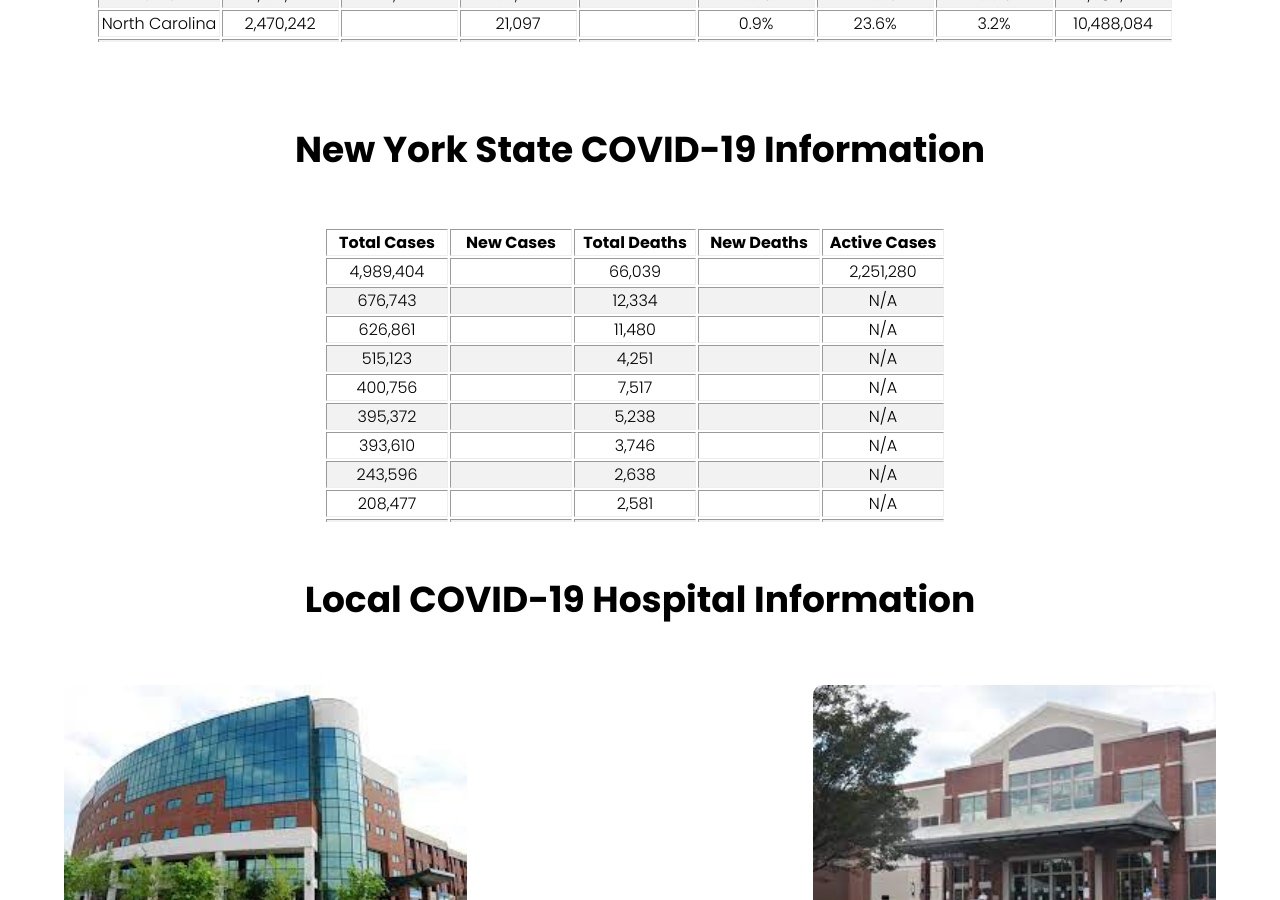
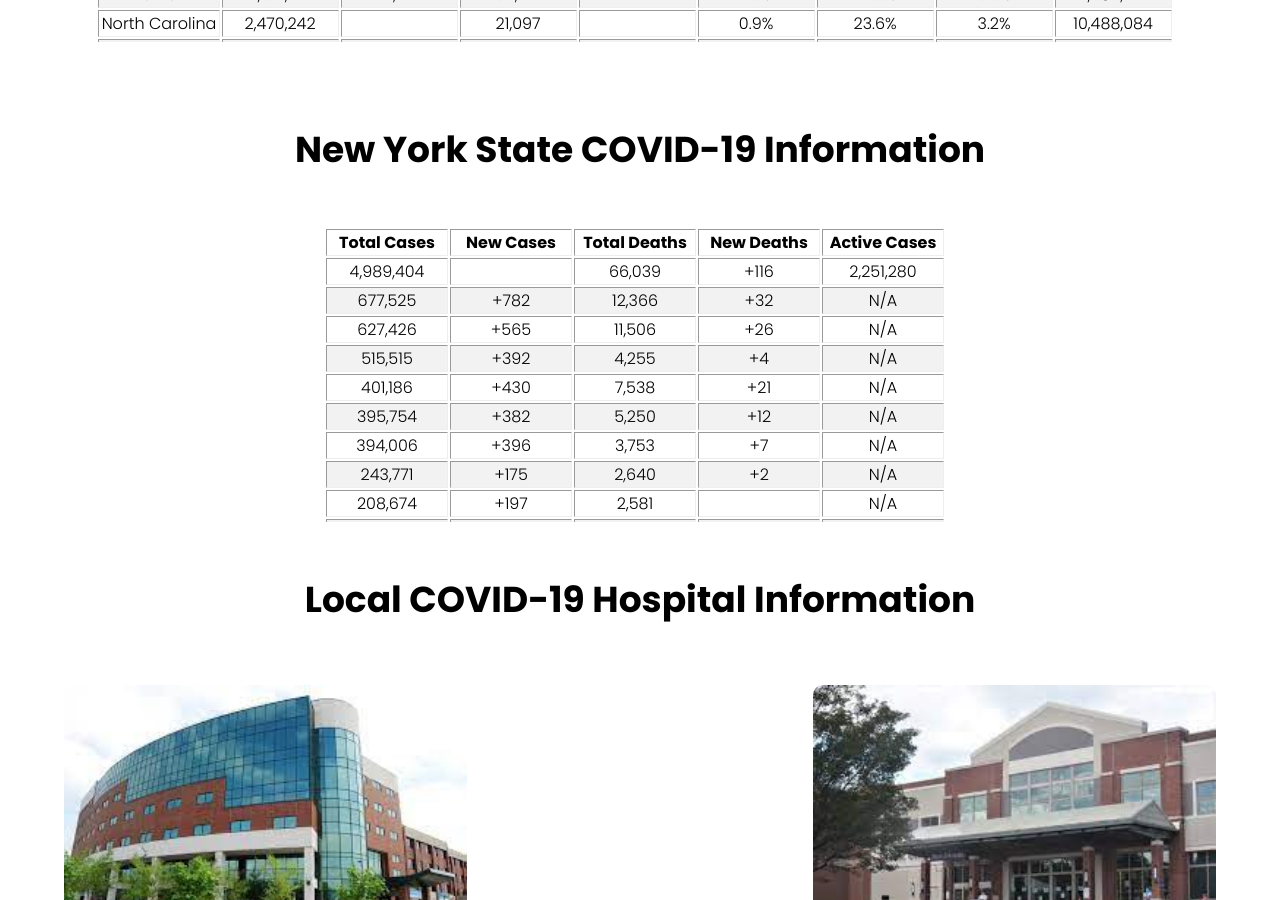
Before and after one commit to Pasin3ru/Tracking-COVID-19, a Jekyll site: the page built from index.html, in a window 1280 px wide and 900 px high, scrolled down 2170 px. Built offline with Jekyll 4.4.1, drawn with Linux system fonts in a browser that asks for light colours; some of the changed text lies outside the part shown.

Commit message:
update data

```diff
--- a/_includes/hospital-tables/gf_hospital.html
+++ b/_includes/hospital-tables/gf_hospital.html
@@ -9,6 +9,13 @@
     </tr>
   </thead>
   <tbody>
+    <tr>
+      <td>Feb 5</td>
+      <td>30</td>
+      <td>4</td>
+      <td>4</td>
+      <td>0</td>
+    </tr>
     <tr>
       <td>Feb 4</td>
       <td>32</td>
@@ -37,12 +44,5 @@
       <td>6</td>
       <td>0</td>
     </tr>
-    <tr>
-      <td>Jan 31</td>
-      <td>42</td>
-      <td>3</td>
-      <td>7</td>
-      <td>0</td>
-    </tr>
   </tbody>
 </table>
--- a/_includes/hospital-tables/global_data.html
+++ b/_includes/hospital-tables/global_data.html
@@ -136,10 +136,10 @@
     </tr>
     <tr>
       <td>Argentina</td>
-      <td>8,577,215</td>
-      <td></td>
-      <td>122,584</td>
-      <td></td>
+      <td>8,589,879</td>
+      <td>+12,664</td>
+      <td>122,684</td>
+      <td>+100</td>
       <td>1.4%</td>
       <td>18.7%</td>
       <td>2.2%</td>
@@ -158,10 +158,10 @@
     </tr>
     <tr>
       <td>Colombia</td>
-      <td>5,956,350</td>
-      <td></td>
-      <td>135,518</td>
-      <td></td>
+      <td>5,966,706</td>
+      <td>+10,356</td>
+      <td>135,757</td>
+      <td>+239</td>
       <td>2.3%</td>
       <td>11.5%</td>
       <td>1.5%</td>
@@ -523,9 +523,9 @@
       <td>Kazakhstan</td>
       <td>1,270,954</td>
       <td>+4,826</td>
-      <td>13,340</td>
-      <td></td>
-      <td>1.0%</td>
+      <td>13,356</td>
+      <td>+16</td>
+      <td>1.1%</td>
       <td>6.6%</td>
       <td>0.3%</td>
       <td>19,134,864</td>
@@ -587,10 +587,10 @@
     </tr>
     <tr>
       <td>Bulgaria</td>
-      <td>993,255</td>
-      <td></td>
-      <td>33,728</td>
-      <td></td>
+      <td>995,436</td>
+      <td>+2,181</td>
+      <td>33,770</td>
+      <td>+42</td>
       <td>3.4%</td>
       <td>14.5%</td>
       <td>0.3%</td>
@@ -631,12 +631,12 @@
     </tr>
     <tr>
       <td>Tunisia</td>
-      <td>940,223</td>
-      <td></td>
-      <td>26,612</td>
-      <td></td>
+      <td>944,175</td>
+      <td>+3,952</td>
+      <td>26,679</td>
+      <td>+67</td>
       <td>2.8%</td>
-      <td>7.8%</td>
+      <td>7.9%</td>
       <td>0.2%</td>
       <td>12,015,844</td>
     </tr>
@@ -696,6 +696,17 @@
       <td>9,444,364</td>
     </tr>
     <tr>
+      <td>Ecuador</td>
+      <td>766,398</td>
+      <td></td>
+      <td>34,730</td>
+      <td></td>
+      <td>4.5%</td>
+      <td>4.2%</td>
+      <td>0.2%</td>
+      <td>18,070,186</td>
+    </tr>
+    <tr>
       <td>Lithuania</td>
       <td>749,614</td>
       <td>+8,923</td>
@@ -707,17 +718,6 @@
       <td>2,661,681</td>
     </tr>
     <tr>
-      <td>Ecuador</td>
-      <td>739,297</td>
-      <td></td>
-      <td>34,572</td>
-      <td></td>
-      <td>4.7%</td>
-      <td>4.1%</td>
-      <td>0.2%</td>
-      <td>18,070,186</td>
-    </tr>
-    <tr>
       <td>Panama</td>
       <td>725,068</td>
       <td></td>
@@ -796,12 +796,12 @@
     </tr>
     <tr>
       <td>Paraguay</td>
-      <td>605,005</td>
-      <td></td>
-      <td>17,558</td>
-      <td></td>
+      <td>607,947</td>
+      <td>+2,942</td>
+      <td>17,605</td>
+      <td>+47</td>
       <td>2.9%</td>
-      <td>8.3%</td>
+      <td>8.4%</td>
       <td>0.2%</td>
       <td>7,272,250</td>
     </tr>
@@ -840,12 +840,12 @@
     </tr>
     <tr>
       <td>Palestine</td>
-      <td>525,120</td>
-      <td></td>
-      <td>4,883</td>
-      <td></td>
+      <td>529,439</td>
+      <td>+4,319</td>
+      <td>4,897</td>
+      <td>+14</td>
       <td>0.9%</td>
-      <td>9.9%</td>
+      <td>10.0%</td>
       <td>0.1%</td>
       <td>5,290,366</td>
     </tr>
@@ -1896,8 +1896,8 @@
     </tr>
     <tr>
       <td>Tajikistan</td>
-      <td>17,344</td>
-      <td></td>
+      <td>17,347</td>
+      <td>+3</td>
       <td>124</td>
       <td></td>
       <td>0.7%</td>
@@ -1951,8 +1951,8 @@
     </tr>
     <tr>
       <td>Hong Kong</td>
-      <td>15,066</td>
-      <td></td>
+      <td>15,408</td>
+      <td>+342</td>
       <td>213</td>
       <td></td>
       <td>1.4%</td>
@@ -1995,8 +1995,8 @@
     </tr>
     <tr>
       <td>Grenada</td>
-      <td>12,834</td>
-      <td></td>
+      <td>12,862</td>
+      <td>+28</td>
       <td>211</td>
       <td></td>
       <td>1.6%</td>
@@ -2138,8 +2138,8 @@
     </tr>
     <tr>
       <td>Guinea-Bissau</td>
-      <td>7,749</td>
-      <td></td>
+      <td>7,770</td>
+      <td>+21</td>
       <td>158</td>
       <td></td>
       <td>2.0%</td>
--- a/_includes/hospital-tables/ny_state_data.html
+++ b/_includes/hospital-tables/ny_state_data.html
@@ -13,75 +13,75 @@
       <td>4,989,404</td>
       <td></td>
       <td>66,039</td>
-      <td></td>
+      <td>+116</td>
       <td>2,251,280</td>
     </tr>
     <tr>
-      <td>676,743</td>
-      <td></td>
-      <td>12,334</td>
-      <td></td>
+      <td>677,525</td>
+      <td>+782</td>
+      <td>12,366</td>
+      <td>+32</td>
       <td>N/A</td>
     </tr>
     <tr>
-      <td>626,861</td>
-      <td></td>
-      <td>11,480</td>
-      <td></td>
+      <td>627,426</td>
+      <td>+565</td>
+      <td>11,506</td>
+      <td>+26</td>
       <td>N/A</td>
     </tr>
     <tr>
-      <td>515,123</td>
-      <td></td>
-      <td>4,251</td>
-      <td></td>
+      <td>515,515</td>
+      <td>+392</td>
+      <td>4,255</td>
+      <td>+4</td>
       <td>N/A</td>
     </tr>
     <tr>
-      <td>400,756</td>
-      <td></td>
-      <td>7,517</td>
-      <td></td>
+      <td>401,186</td>
+      <td>+430</td>
+      <td>7,538</td>
+      <td>+21</td>
       <td>N/A</td>
     </tr>
     <tr>
-      <td>395,372</td>
-      <td></td>
-      <td>5,238</td>
-      <td></td>
+      <td>395,754</td>
+      <td>+382</td>
+      <td>5,250</td>
+      <td>+12</td>
       <td>N/A</td>
     </tr>
     <tr>
-      <td>393,610</td>
-      <td></td>
-      <td>3,746</td>
-      <td></td>
+      <td>394,006</td>
+      <td>+396</td>
+      <td>3,753</td>
+      <td>+7</td>
       <td>N/A</td>
     </tr>
     <tr>
-      <td>243,596</td>
-      <td></td>
-      <td>2,638</td>
-      <td></td>
+      <td>243,771</td>
+      <td>+175</td>
+      <td>2,640</td>
+      <td>+2</td>
       <td>N/A</td>
     </tr>
     <tr>
-      <td>208,477</td>
-      <td></td>
+      <td>208,674</td>
+      <td>+197</td>
       <td>2,581</td>
       <td></td>
       <td>N/A</td>
     </tr>
     <tr>
-      <td>162,236</td>
-      <td></td>
-      <td>2,196</td>
-      <td></td>
+      <td>162,415</td>
+      <td>+179</td>
+      <td>2,202</td>
+      <td>+6</td>
       <td>N/A</td>
     </tr>
     <tr>
-      <td>150,252</td>
-      <td></td>
+      <td>150,439</td>
+      <td>+187</td>
       <td>1,708</td>
       <td></td>
       <td>N/A</td>
@@ -94,57 +94,57 @@
       <td>N/A</td>
     </tr>
     <tr>
-      <td>103,840</td>
-      <td></td>
+      <td>103,968</td>
+      <td>+128</td>
       <td>1,034</td>
       <td></td>
       <td>N/A</td>
     </tr>
     <tr>
-      <td>90,067</td>
-      <td></td>
+      <td>90,183</td>
+      <td>+116</td>
       <td>1,129</td>
       <td></td>
       <td>N/A</td>
     </tr>
     <tr>
-      <td>62,194</td>
-      <td></td>
+      <td>62,229</td>
+      <td>+35</td>
       <td>620</td>
       <td></td>
       <td>N/A</td>
     </tr>
     <tr>
-      <td>56,325</td>
-      <td></td>
-      <td>518</td>
-      <td></td>
+      <td>56,701</td>
+      <td>+376</td>
+      <td>519</td>
+      <td>+1</td>
       <td>N/A</td>
     </tr>
     <tr>
-      <td>50,772</td>
-      <td></td>
+      <td>50,846</td>
+      <td>+74</td>
       <td>752</td>
       <td></td>
       <td>N/A</td>
     </tr>
     <tr>
-      <td>46,337</td>
-      <td></td>
+      <td>46,384</td>
+      <td>+47</td>
       <td>542</td>
       <td></td>
       <td>N/A</td>
     </tr>
     <tr>
-      <td>43,784</td>
-      <td></td>
+      <td>43,901</td>
+      <td>+117</td>
       <td>310</td>
       <td></td>
       <td>N/A</td>
     </tr>
     <tr>
-      <td>42,966</td>
-      <td></td>
+      <td>43,021</td>
+      <td>+55</td>
       <td>497</td>
       <td></td>
       <td>N/A</td>
@@ -157,18 +157,18 @@
       <td>948</td>
     </tr>
     <tr>
-      <td>31,507</td>
-      <td></td>
+      <td>31,563</td>
+      <td>+56</td>
       <td>287</td>
       <td></td>
       <td>N/A</td>
     </tr>
     <tr>
-      <td>29,900</td>
-      <td></td>
+      <td>30,021</td>
+      <td>+121</td>
       <td>239</td>
       <td></td>
-      <td>8,203</td>
+      <td>8,324</td>
     </tr>
     <tr>
       <td>25,557</td>
@@ -185,10 +185,10 @@
       <td>808</td>
     </tr>
     <tr>
-      <td>23,828</td>
-      <td></td>
-      <td>163</td>
-      <td></td>
+      <td>23,881</td>
+      <td>+53</td>
+      <td>164</td>
+      <td>+1</td>
       <td>N/A</td>
     </tr>
     <tr>
@@ -199,10 +199,10 @@
       <td>483</td>
     </tr>
     <tr>
-      <td>22,958</td>
-      <td></td>
-      <td>119</td>
-      <td></td>
+      <td>22,978</td>
+      <td>+20</td>
+      <td>120</td>
+      <td>+1</td>
       <td>N/A</td>
     </tr>
     <tr>
@@ -213,15 +213,15 @@
       <td>N/A</td>
     </tr>
     <tr>
-      <td>20,407</td>
-      <td></td>
+      <td>20,435</td>
+      <td>+28</td>
       <td>221</td>
       <td></td>
       <td>N/A</td>
     </tr>
     <tr>
-      <td>19,425</td>
-      <td></td>
+      <td>19,518</td>
+      <td>+93</td>
       <td>170</td>
       <td></td>
       <td>N/A</td>
@@ -248,46 +248,46 @@
       <td>296</td>
     </tr>
     <tr>
-      <td>16,402</td>
-      <td></td>
+      <td>16,425</td>
+      <td>+23</td>
       <td>160</td>
       <td></td>
       <td>N/A</td>
     </tr>
     <tr>
-      <td>15,327</td>
-      <td></td>
+      <td>15,371</td>
+      <td>+44</td>
       <td>72</td>
       <td></td>
       <td>N/A</td>
     </tr>
     <tr>
-      <td>15,208</td>
-      <td></td>
-      <td>134</td>
-      <td></td>
+      <td>15,230</td>
+      <td>+22</td>
+      <td>135</td>
+      <td>+1</td>
       <td>N/A</td>
     </tr>
     <tr>
-      <td>14,553</td>
-      <td></td>
+      <td>14,699</td>
+      <td>+146</td>
       <td>117</td>
       <td></td>
       <td>N/A</td>
     </tr>
     <tr>
-      <td>13,304</td>
-      <td></td>
+      <td>13,317</td>
+      <td>+13</td>
       <td>179</td>
       <td></td>
       <td>N/A</td>
     </tr>
     <tr>
-      <td>13,173</td>
-      <td></td>
+      <td>13,199</td>
+      <td>+26</td>
       <td>182</td>
       <td></td>
-      <td>12,991</td>
+      <td>13,017</td>
     </tr>
     <tr>
       <td>12,354</td>
@@ -297,10 +297,10 @@
       <td>149</td>
     </tr>
     <tr>
-      <td>11,857</td>
-      <td></td>
-      <td>154</td>
-      <td></td>
+      <td>11,898</td>
+      <td>+41</td>
+      <td>156</td>
+      <td>+2</td>
       <td>N/A</td>
     </tr>
     <tr>
--- a/_includes/hospital-tables/s_hospital.html
+++ b/_includes/hospital-tables/s_hospital.html
@@ -9,6 +9,13 @@
     </tr>
   </thead>
   <tbody>
+    <tr>
+      <td>Feb 5</td>
+      <td>23</td>
+      <td>2</td>
+      <td>8</td>
+      <td>0</td>
+    </tr>
     <tr>
       <td>Feb 4</td>
       <td>23</td>
@@ -37,12 +44,5 @@
       <td>9</td>
       <td>2</td>
     </tr>
-    <tr>
-      <td>Jan 31</td>
-      <td>40</td>
-      <td>4</td>
-      <td>10</td>
-      <td>2</td>
-    </tr>
   </tbody>
 </table>
```
Also changed, not shown: other parts of _includes/hospital-tables/global_data.html (+12 -12 lines).
